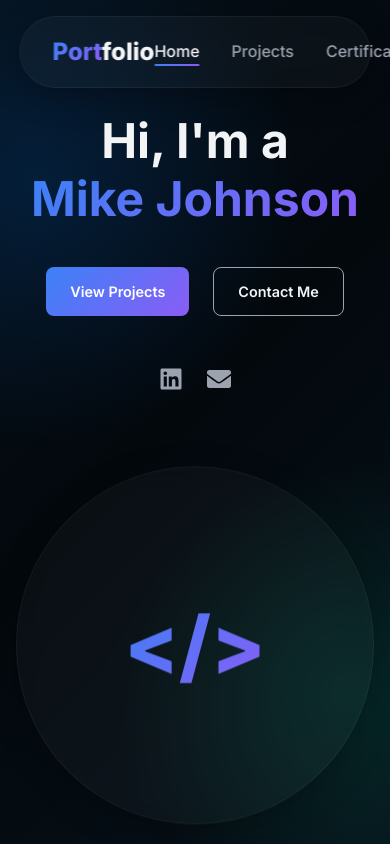
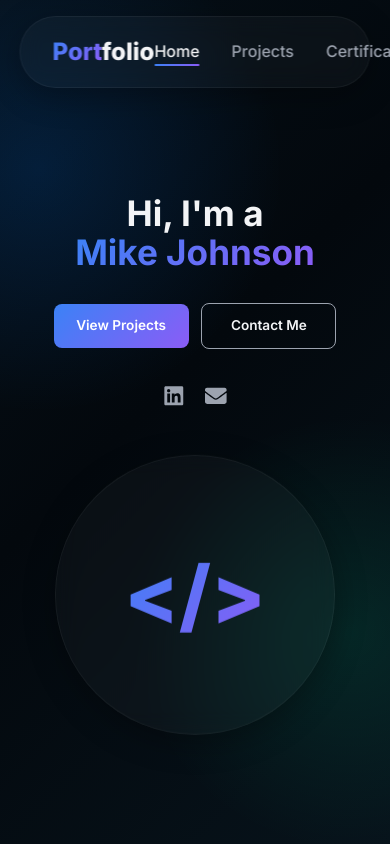
Before and after one commit to juangoptimizapp31/Portafolio, a React (Vite) app: page / in a window 390 px wide. Shown: the top 844 px of the page. Built offline with nearby package versions, Linux system fonts and the light colour scheme; no server answers; the database is empty.

Commit message:
Add mobile styles for Home page layout

```diff
--- a/src/pages/Home.css
+++ b/src/pages/Home.css
@@ -100,21 +100,96 @@
   }
 }
 
+/* =========================================================
+   MOBILE HOME
+   ========================================================= */
+
 @media (max-width: 768px) {
-  .home-container {
-    grid-template-columns: 1fr;
-    text-align: center;
+
+  .home {
+    min-height: 100vh;
+    padding-top: 150px;
+    padding-bottom: 4rem;
   }
 
-  .home-buttons {
-    justify-content: center;
+  .home-container {
+    width: 100%;
+    grid-template-columns: 1fr;
+    gap: 2.5rem;
+    text-align: center;
+    padding-left: 1rem;
+    padding-right: 1rem;
   }
 
-  .social-links {
-    justify-content: center;
+  /* =========================
+     TITULO
+     ========================= */
+
+  .home-title {
+    font-size: clamp(2rem, 9vw, 3rem);
+    line-height: 1.1;
+    margin-bottom: 1.2rem;
   }
 
-  .home-title {
-    font-size: 3rem;
+  /* =========================
+     DESCRIPCION
+     ========================= */
+
+  .home-subtitle {
+    max-width: 340px;
+    margin: 0 auto 2rem;
+    font-size: 1rem;
+    line-height: 1.6;
+  }
+
+  /* =========================
+     BOTONES
+     ========================= */
+
+  .home-buttons {
+    width: 100%;
+    display: flex;
+    justify-content: center;
+    align-items: center;
+    gap: 0.8rem;
+    margin-bottom: 2rem;
+  }
+
+  .home-buttons .btn {
+    min-width: 135px;
+    min-height: 44px;
+    padding: 0.7rem 1rem;
+    font-size: 0.85rem;
+    white-space: nowrap;
+  }
+
+  /* =========================
+     REDES SOCIALES
+     ========================= */
+
+  .social-links {
+    display: flex;
+    justify-content: center;
+    align-items: center;
+    gap: 1.25rem;
+    font-size: 1.35rem;
+  }
+
+  /* =========================
+     IMAGEN
+     ========================= */
+
+  .home-image {
+    width: min(78vw, 280px);
+    height: min(78vw, 280px);
+    aspect-ratio: 1 / 1;
+    margin: 0 auto;
+    padding: 1rem;
+  }
+
+  .profile-image {
+    width: 100%;
+    height: 100%;
+    object-fit: cover;
   }
 }
```
